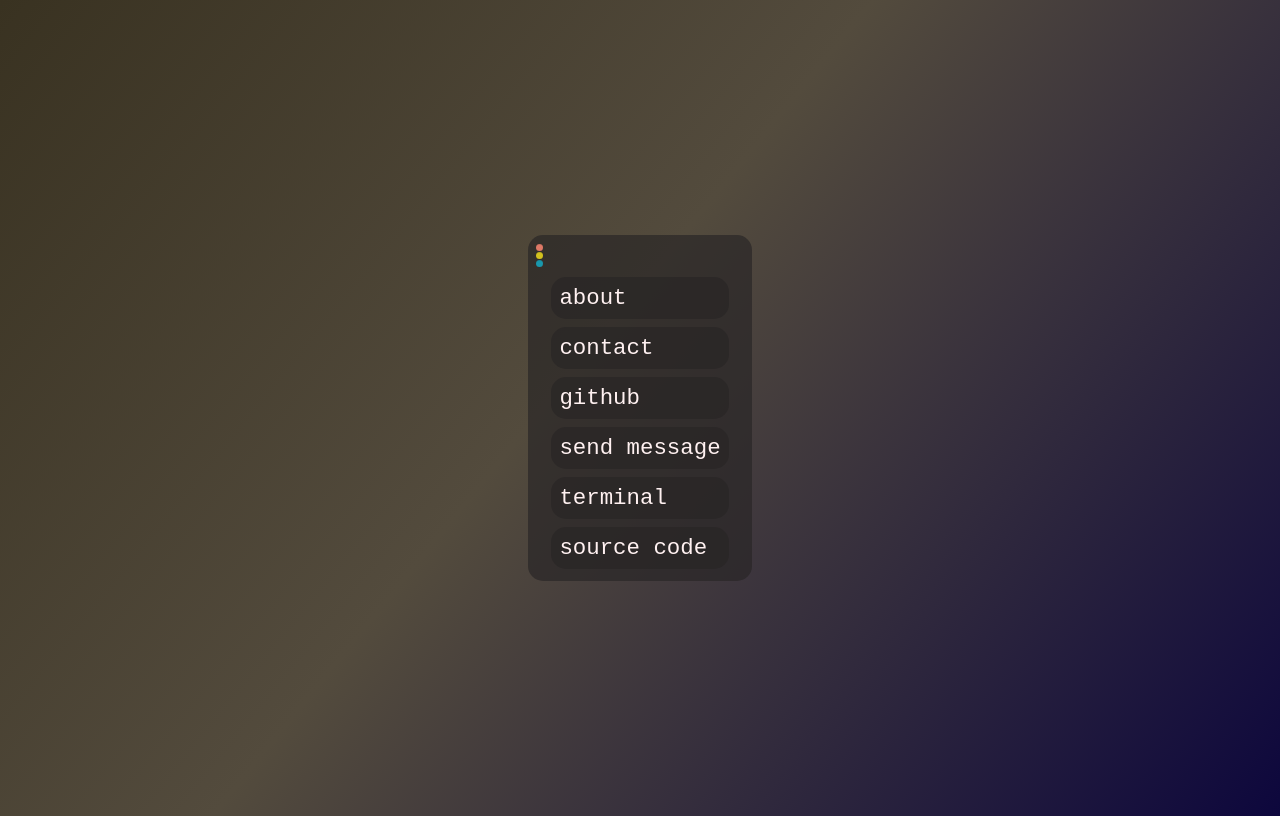
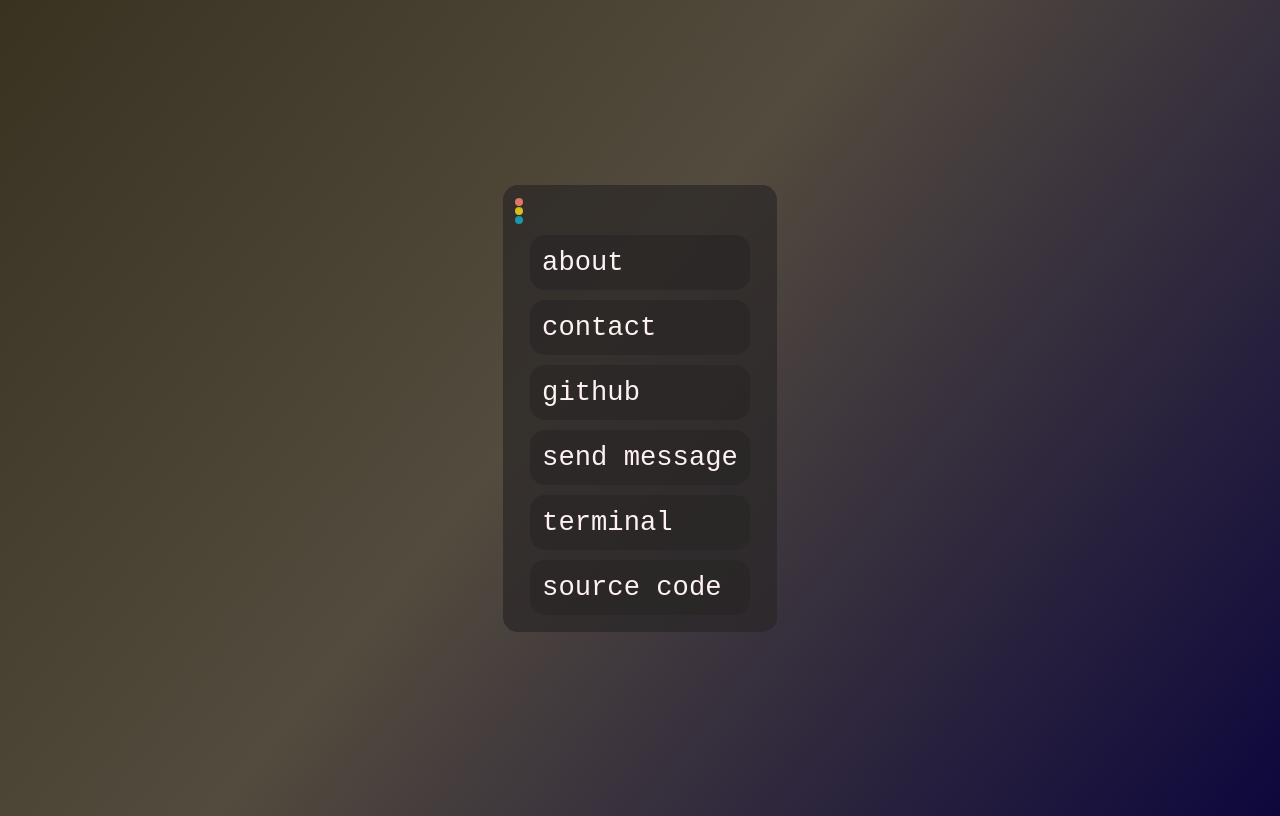
Before and after one commit to thusarasenanayake/personal-website-v1, a website: page index.html in a window 1280 px wide. Both pictures are taken after a click on the element 336 px from the left and 233 px from the top of the page. Drawn offline with Linux system fonts and the light colour scheme.

Commit message:
edited css

```diff
--- a/public/assets/css/index.css
+++ b/public/assets/css/index.css
@@ -75,6 +75,11 @@
 .maximize {
   background: #3bb662;
 }
+.close:hover {
+  background-color: rgb(201, 74, 52);
+  padding: 5px;
+  outline: 1px solid rgb(201, 74, 52);
+}
 
 /*  workspace  > terminal */
 
@@ -138,8 +143,8 @@
 .led {
   margin: 1px 0 1px 0;
   display: inline-box;
-  width: 7px;
-  height: 7px;
+  width: 8px;
+  height: 8px;
   border-radius: 50%;
   box-shadow: inset 0px 1px 0px rgba(0, 0, 0, 0.1);
   animation: led 0.8s infinite;
@@ -155,6 +160,7 @@
 .red {
   background-color: rgb(255, 136, 115);
 }
+
 /* dash > list */
 
 .dash ul {
@@ -163,9 +169,9 @@
 }
 .dash ul li {
   list-style: none;
-  font-size: 1.4rem;
+  font-size: 1.7rem;
   font-family: monospace;
-  padding: 4px 15px 4px 15px;
+  padding: 5px 15px 5px 15px;
   color: rgb(255, 241, 241);
 }
 .dash ul a {
@@ -185,7 +191,7 @@
 
 .menu-item {
   background: rgba(41, 37, 37, 0.678);
-  padding: 8px;
+  padding: 12px;
   border-radius: 15px;
 }
 
```
